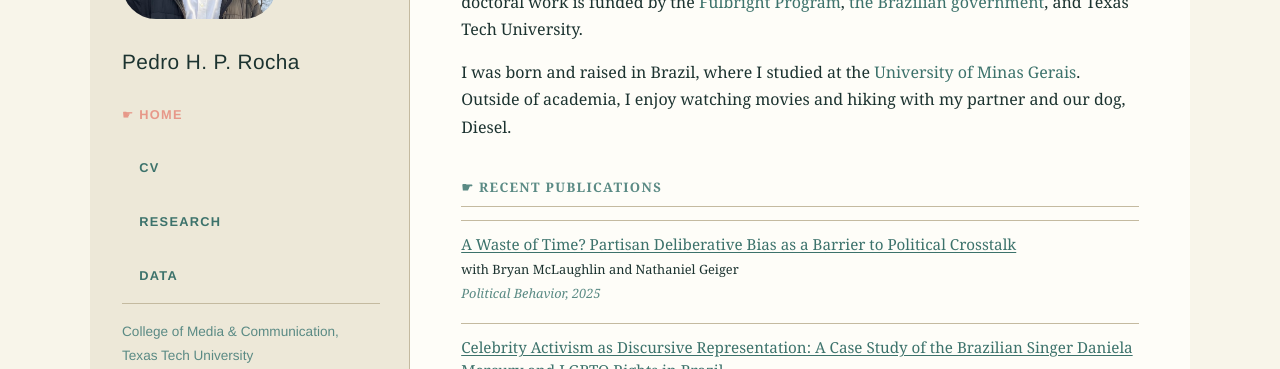
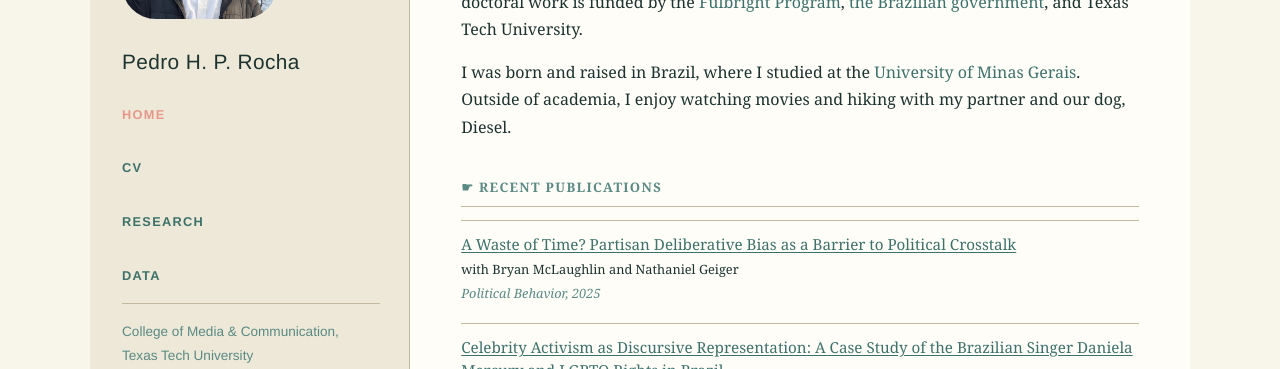
Before and after one commit to pedrohprocha/pedrohprocha.github.io, a Jekyll site: the page built from index.md, in a window 1280 px wide. Shown: the part 184-553 px from the top of the page. Built offline with Jekyll 4.4.1, drawn with Linux system fonts in a browser that asks for light colours; some web fonts are replaced.

Commit message:
Remove manicule hover effect from sidebar nav links
Co-Authored-By: Claude Sonnet 4.6 <noreply@anthropic.com>

```diff
--- a/assets/css/main.css
+++ b/assets/css/main.css
@@ -406,20 +406,6 @@ h3 {
     color: var(--nav);
     text-decoration: none;
 }
-.sidebar nav a::before {
-    content: "☛";
-    font-family: var(--font-heading);
-    font-weight: 400;
-    text-transform: none;
-    letter-spacing: 0;
-    margin-right: 0.45em;
-    opacity: 0;
-    transition: opacity 0.15s ease;
-}
-.sidebar nav a:hover::before,
-.sidebar nav a.active::before {
-    opacity: 1;
-}
 
 .sidebar nav a:hover,
 .sidebar nav a.active {
```
